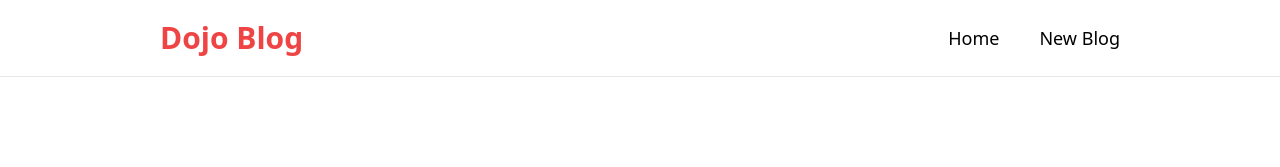
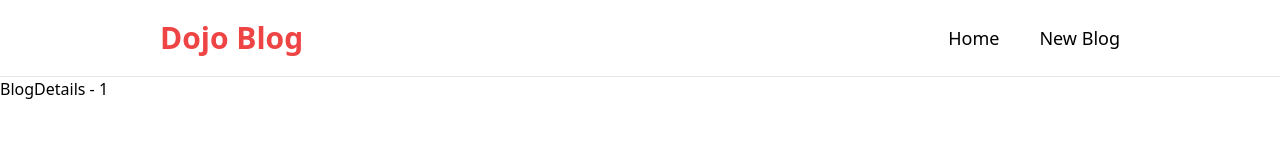
Before and after one commit to batoorsohail/dojo-blog, a React (Vite) app: page /blogs/1 in a window 1280 px wide. Shown: the top 167 px of the page. Built offline with nearby package versions, Linux system fonts and the light colour scheme; a web font is replaced by a local one.

Commit message:
Add Link to BlogDetails page

```diff
--- a/src/App.jsx
+++ b/src/App.jsx
@@ -11,7 +11,7 @@
       <Routes>
         <Route path='/' element={<Home />} />
         <Route path='/create' element={<Create />} />
-        <Route path='/blog/:id' element={<BlogDetails />} />
+        <Route path='/blogs/:id' element={<BlogDetails />} />
       </Routes>
     </>
   );
--- a/src/components/BlogList.jsx
+++ b/src/components/BlogList.jsx
@@ -1,15 +1,15 @@
 import PropTypes from 'prop-types';
+import { Link } from 'react-router-dom';
 
 const BlogList = ({ blogs, title }) => (
   <section className="flex flex-col justify-center items-center mt-20 gap-5 m-10">
     <h2 className="text-3xl font-bold">{title}</h2>
     {blogs.map((blog) => (
       <div key={blog.id} className="px-5 py-3 w-2/3 border-b-white hover:shadow-lg">
-        <h2 className="text-red-500 font-bold text-2xl font-mono">{blog.title}</h2>
-        <p>
-          Written by
-          {blog.author}
-        </p>
+        <Link to={`/blogs/${blog.id}`}>
+          <h2 className="text-red-500 font-bold text-2xl font-mono">{blog.title}</h2>
+          <p>Written by {blog.author}</p>
+        </Link>
       </div>
     ))}
   </section>
--- a/src/pages/BlogDetails.jsx
+++ b/src/pages/BlogDetails.jsx
@@ -1,6 +1,12 @@
+import { useParams } from "react-router-dom"
+
 const BlogDetails = () => {
+  const { id } = useParams();
+
   return (
-    <div>BlogDetails</div>
+    <section>
+      <h1>BlogDetails - {id}</h1>
+    </section>
   )
 }
 
```
